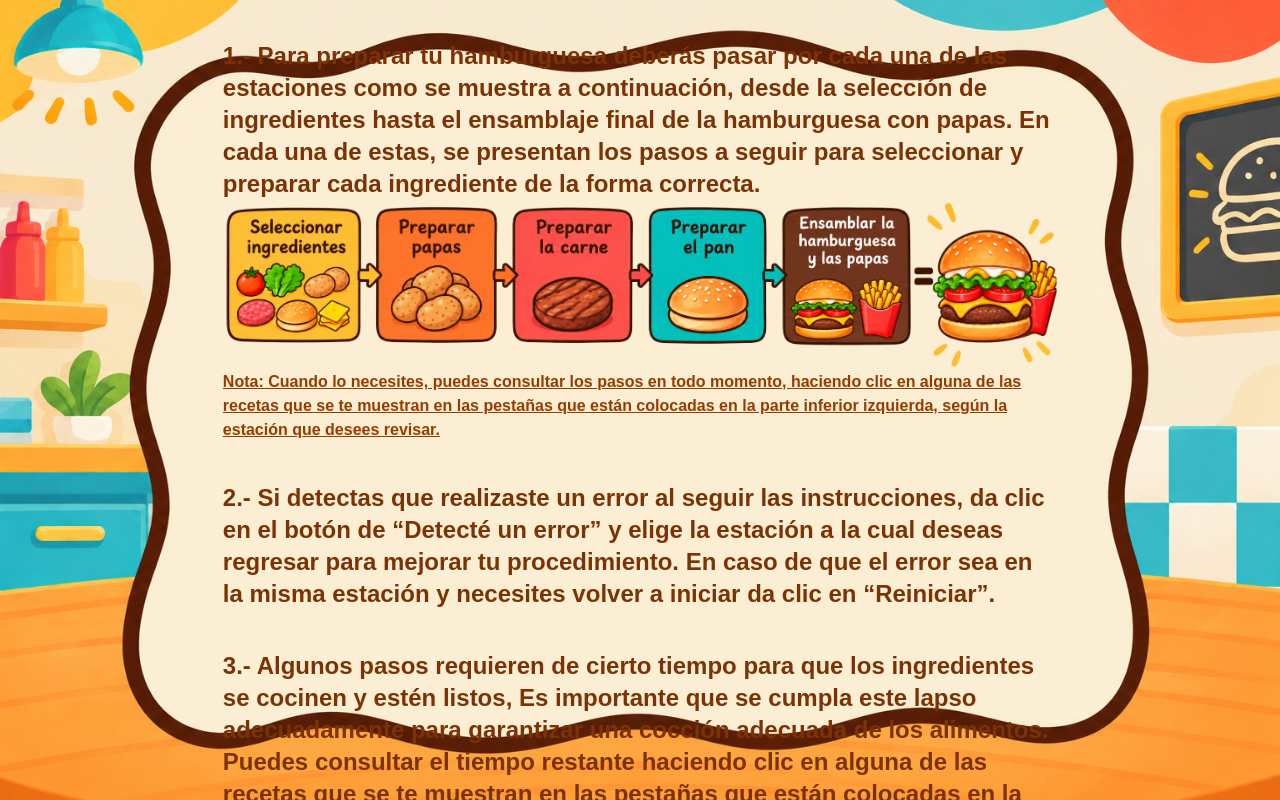
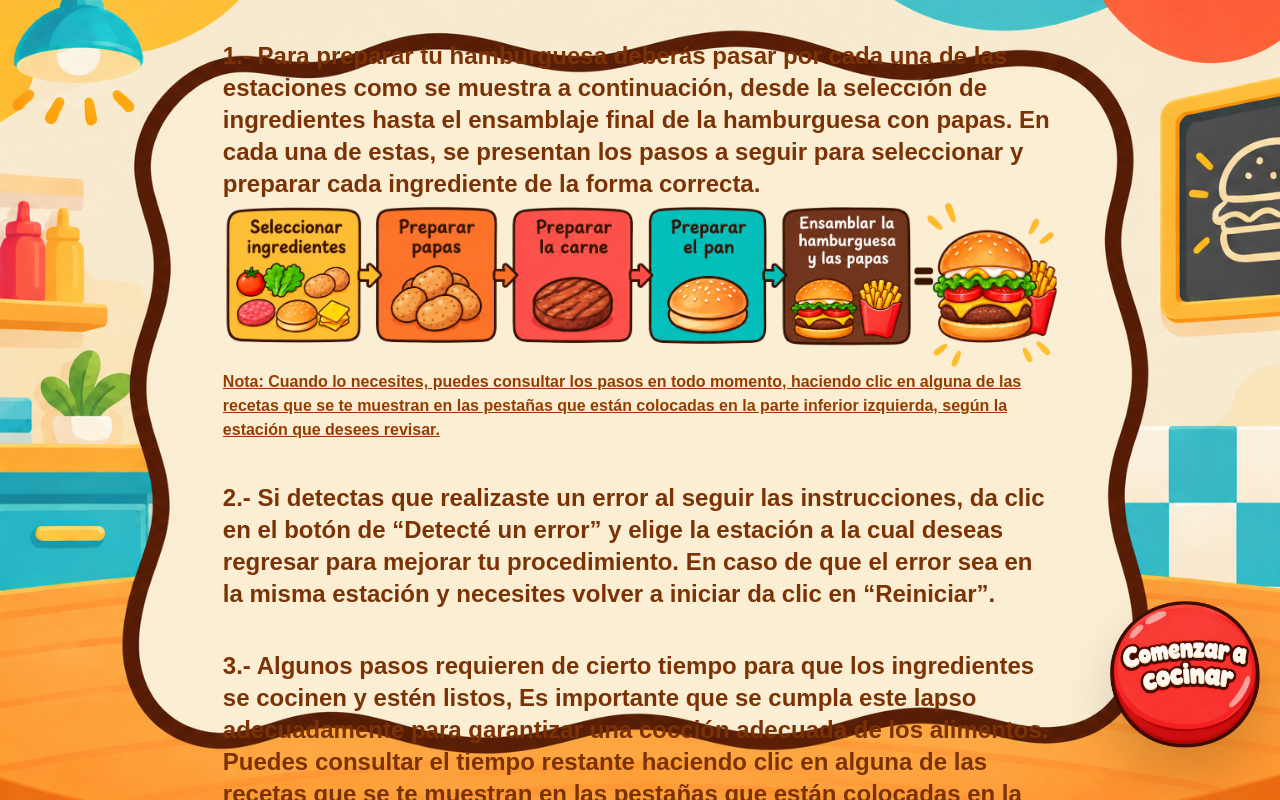
Before and after one commit to fatima-ca/Cocina-tu-hamburguesa, a Next.js app: page /instrucciones in a window 1280 px wide. Built offline with nearby package versions, Linux system fonts and the light colour scheme.

Commit message:
Reacomodo de pantalla instrucciones

```diff
--- a/app/instrucciones/page.tsx
+++ b/app/instrucciones/page.tsx
@@ -1,5 +1,6 @@
 import Image from "next/image";
 import FondoInstrucciones from "@/components/general/FondoInstrucciones";
+import BtnComenzaCocinar from "@/components/general/BtnComenzarCocinar";
 
 export default function (){
     return(
@@ -22,6 +23,7 @@ export default function (){
                             width={900}
                             height={200}
                             priority
+                            className="mx-auto"
                         />
 
                         <p className=" text-amber-800 font-extrabold underline">
@@ -53,11 +55,12 @@ export default function (){
                             5.- Para finalizar tu hamburguesa con papas, da clic en el botón de “Enviar orden”.
                         </p>
                     </div>
-
-
-
                 </div>
             </div>
+            </div>
+
+            <div className="absolute bottom-5 right-5 z-20">
+                <BtnComenzaCocinar />
             </div>
         </main>
     );
--- a/components/general/BtnComenzar.tsx
+++ b/components/general/BtnComenzar.tsx
@@ -9,7 +9,7 @@ export default function BtnComenzar () {
         >
             <Image
                 src="/general/btn_comenzar.png"
-                alt="Logo del juego"
+                alt="Boton para entrar en el juego"
                 width={500}
                 height={100}
                 priority
--- /dev/null
+++ b/components/general/BtnComenzarCocinar.tsx
@@ -0,0 +1,22 @@
+import Link from 'next/link'
+import Image from 'next/image'
+
+export default function BtnComenzaCocinar () {
+    return (
+        <Link
+          href="/estaciones"
+          className="active:scale-95 text-white font-bold py-4 px-12 rounded-xl text-2xl transition-all duration-200"
+        >
+            <Image
+                src="/general/btn_comenzar_cocinar.png"
+                alt="Botón para comenzar a cocinar"
+                width={150}
+                height={100}
+                priority
+                className="object-contain drop-shadow-2xl hover:scale-105 active:scale-100 transition-transform duration-200"
+            />
+        </Link>
+
+
+    );
+};
```
Also changed, not shown: public/general/btn_comenzar_cocinar.png (added).
